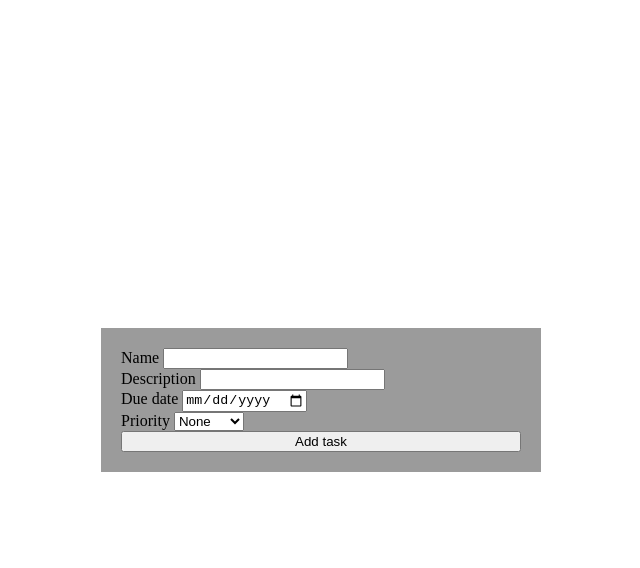
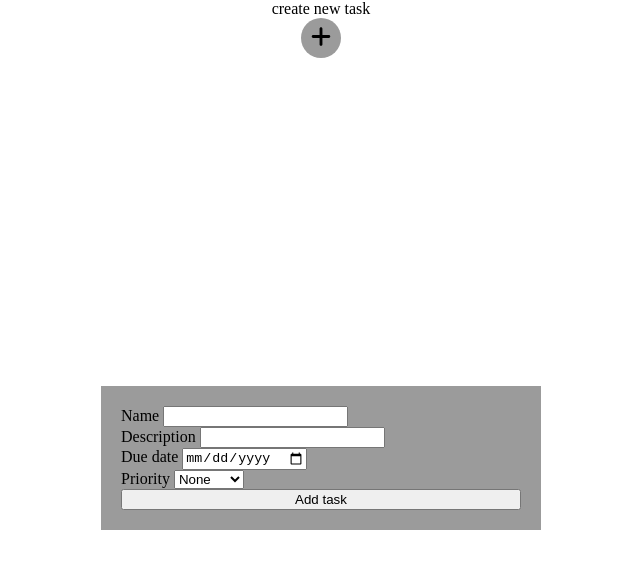
Before and after one commit to DzianisPilipuk/todo_list, a website: page dist/index.html in a window 1280 px wide. Shown: the whole page, without its empty margins (319-959 px from the left). Drawn offline with Linux system fonts and the light colour scheme.

Commit message:
Add create new task button

```diff
--- a/dist/index.html
+++ b/dist/index.html
@@ -10,6 +10,12 @@
     <link rel="stylesheet" href="./styles.css" />
   </head>
   <body>
+    <div class="create-task-wrapper">
+      <div class="create-tast-text">create new task</div>
+      <button>
+        <img src="./assets/plus-solid.svg" alt="plus" />
+      </button>
+    </div>
     <div class="add-task-form-screen" id="add_book_form_screen">
       <div class="add-task-form-wrapper">
         <div class="input-wrapper">
--- a/dist/styles.css
+++ b/dist/styles.css
@@ -1,11 +1,35 @@
 :root {
   --grey-color: #9b9b9b;
+  --white: #ffffff;
 }
 
 body {
   margin: 0px;
 }
 
+.create-task-wrapper {
+  display: flex;
+  flex-direction: column;
+  align-items: center;
+}
+
+.create-task-wrapper button {
+  width: 40px;
+  height: 40px;
+  border-radius: 50%;
+  border: none;
+  background-color: var(--grey-color);
+}
+
+.create-task-wrapper button img {
+  width: 20px;
+}
+
+.create-task-wrapper button:hover img {
+  filter: invert(100%);
+}
+
+/* add taks form */
 .add-task-form-screen {
   position: fixed;
   width: 100vw;
```
